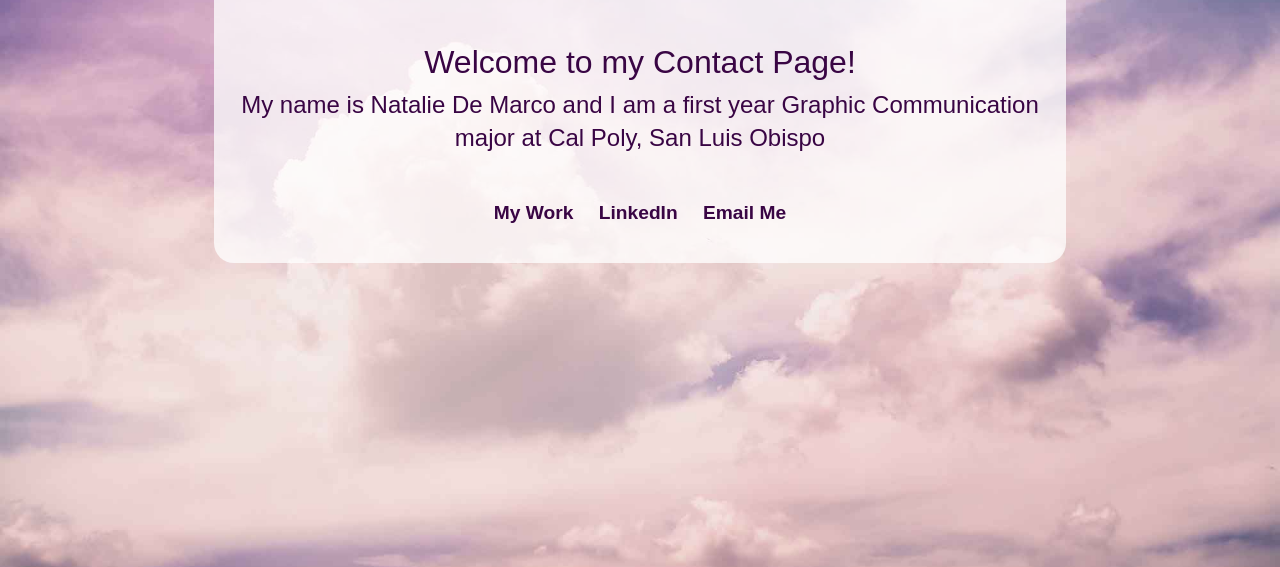
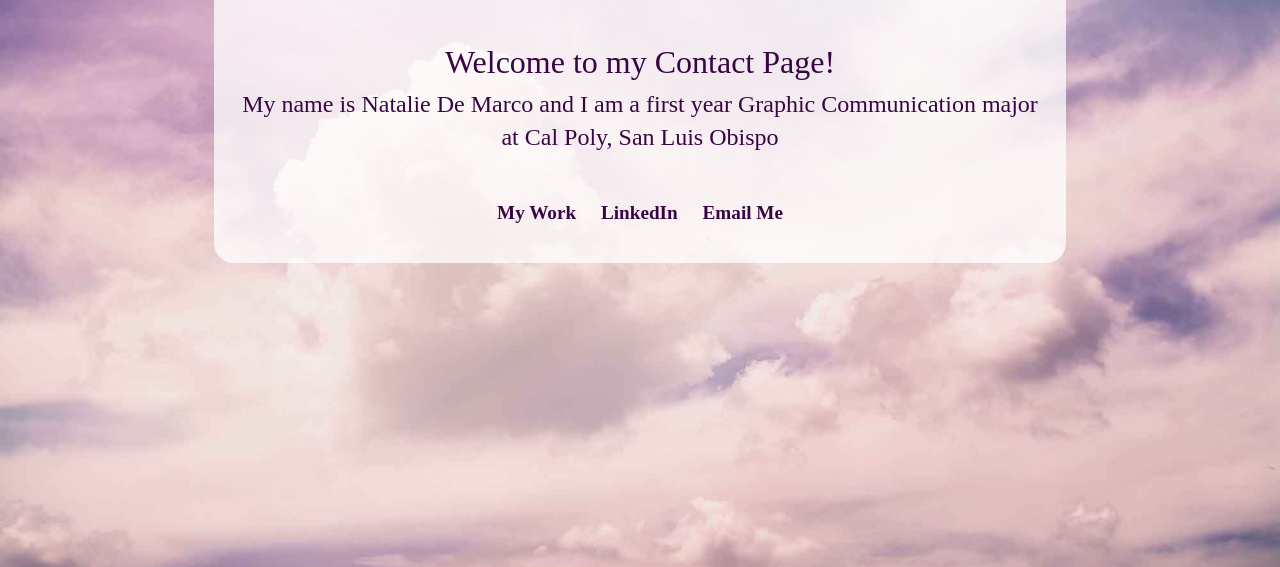
Before and after one commit to nataliedemarco/mycontactpage, a plain HTML site: page index.html in a window 1280 px wide. Shown: the part 333-900 px from the top of the page. Drawn offline with Linux system fonts and the light colour scheme; a web font is replaced by a local one.

Commit message:
Update styles-contact.css

```diff
--- a/styles-contact.css
+++ b/styles-contact.css
@@ -126,7 +126,7 @@ html, body {
 }
 
 h1 {
-	font-family: eixample-dip, sans-serif;
+	font-family: eixample-dip;
 font-weight: 400;
 font-style: normal;
 	font-size: 2em;
@@ -139,7 +139,7 @@ z-index: 1;
 }
 
 h2 {
-	font-family: eixample-dip, sans-serif;
+	font-family: eixample-dip;
 	font-weight: 400;
 	font-size: 1.5em;
     line-height: 1.4;
@@ -157,7 +157,7 @@ p {
     color: #fff;
 }
 nav{
-	font-family: eixample-dip, sans-serif;
+	font-family: eixample-dip;
 	font-style: normal;
 	font-weight: 300;
 	font-size: 1.2em;
```
